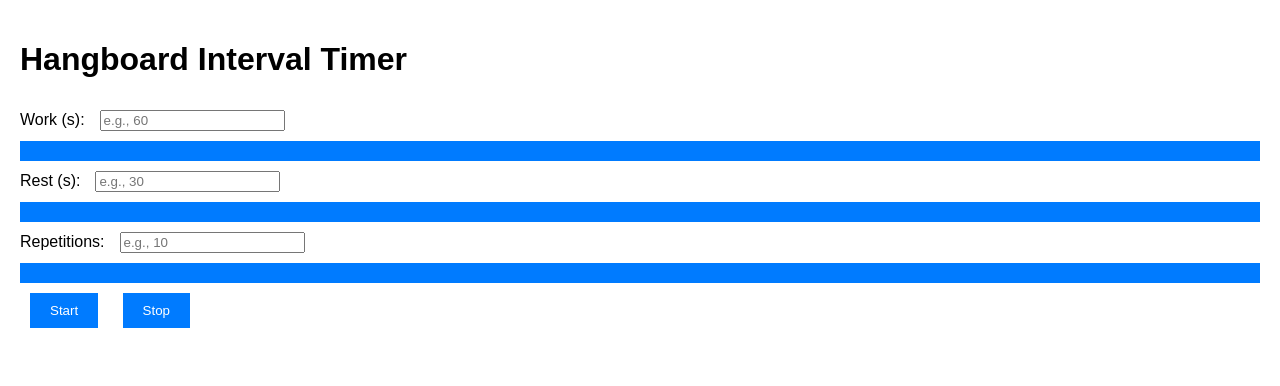
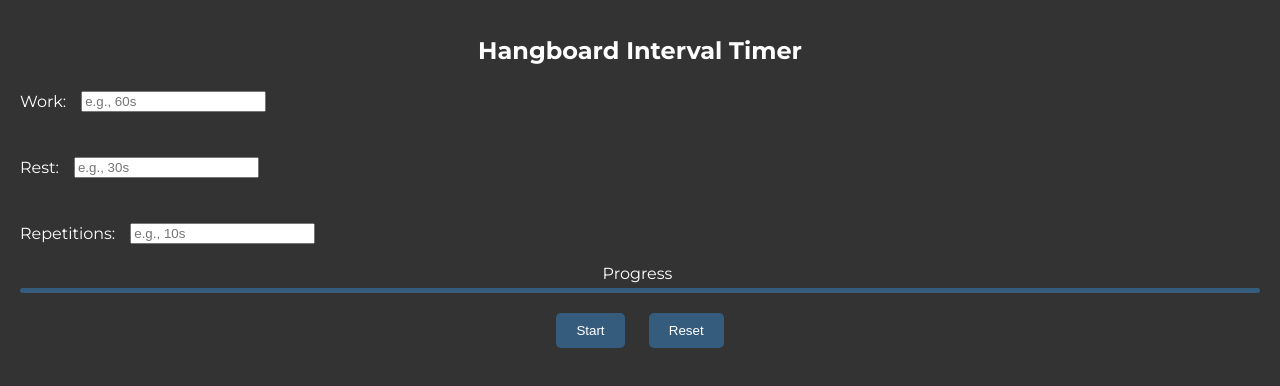
Before and after one commit to lilburnt/HIT, a plain HTML site: page index.html in a window 1280 px wide. Both pictures are taken after a click on the button "Start". Drawn offline with Linux system fonts and the light colour scheme.

Commit message:
Update index.html - reps are being used, updated color scheme, and added "pause" functionality

```diff
--- a/index.html
+++ b/index.html
@@ -4,70 +4,110 @@
     <meta charset="UTF-8">
     <meta name="viewport" content="width=device-width, initial-scale=1.0">
     <title>Interval Timer</title>
+    <link href="https://fonts.googleapis.com/css2?family=Montserrat:wght@400;500;700&display=swap" rel="stylesheet">
     <style>
-        .progressBar {
+        body {
+            font-family: 'Montserrat', sans-serif;
+            margin: 0;
+            padding: 20px;
+            box-sizing: border-box;
+            background-color: #333;
+            color: #fff;
+            text-align: center;
+        }
+        .workProgressBar {
             width: 100%;
-            height: 20px;
-            background-color: #007bff;
+            height: 5px;
+            background-color: #C06CB4;
             transition: width 0.5s;
+            border-radius: 5px;
+            margin-top: 5px;
+            margin-bottom: 10px;
+        }
+        .restProgressBar {
+            width: 100%;
+            height: 5px;
+            background-color: #6C5B7B;
+            transition: width 0.5s;
+            border-radius: 5px;
+            margin-top: 5px;
+            margin-bottom: 10px;
+        }
+        .overallProgressBar {
+            width: 100%;
+            height: 5px;
+            background-color: #355C7D;
+            transition: width 0.5s;
+            border-radius: 5px;
+            margin-top: 5px;
+            margin-bottom: 10px;
         }
         .interval {
             display: flex;
             align-items: center;
+            margin-bottom: 10px;
         }
         .label {
             margin-right: 5px;
-        }
-        body {
-            font-family: Arial, sans-serif;
-            margin: 0;
-            padding: 20px;
-            box-sizing: border-box;
-        }
-        label {
-            display: block;
-            margin-bottom: 10px;
         }
         input:invalid {
             border: 2px solid red;
         }
         input {
-            margin: 10px;
+            margin:10px;
         }
         button {
             margin: 10px;
             padding: 10px 20px;
-            background-color: #007bff;
+            background-color: #355C7D;
             color: #fff;
             border: none;
             cursor: pointer;
+            border-radius: 5px;
+        }
+        button:hover {
+            background-color: #182938; /* Darker shade on hover */
+        }
+        #timerText {
+            font-size: 24px;
+            margin-top: 20px;
         }
     </style>
 </head>
 <body>
-    <h1>Hangboard Interval Timer</h1>
+    <h1 style="font-size: 24px;">Hangboard Interval Timer</h1>
     <div class="interval">
-        <div class="label">Work (s):</div>
-        <input type="number" id="workDuration" placeholder="e.g., 60">
+        <div class="label">Work:</div>
+        <input type="number" id="workDuration" placeholder="e.g., 60s">
     </div>
-    <div id="workProgress" class="progressBar"></div>
+    <div id="workProgress" class="workProgressBar"></div>
     <div class="interval">
-        <div class="label">Rest (s):</div>
-        <input type="number" id="restDuration" placeholder="e.g., 30">
+        <div class="label">Rest:</div>
+        <input type="number" id="restDuration" placeholder="e.g., 30s">
     </div>
-    <div id="restProgress" class="progressBar"></div>
+    <div id="restProgress" class="restProgressBar"></div>
     <div class="interval">
         <div class="label">Repetitions:</div>
-        <input type="number" id="repetitions" placeholder="e.g., 10">
+        <input type="number" id="repetitions" placeholder="e.g., 10s">
     </div>
-    <div id="repProgress" class="progressBar"></div>
+    <div class="label"> Progress</div>
+    <div id="repProgress" class="overallProgressBar"></div>
     <button id="startButton" onclick="startTimer()">Start</button>
-    <button id="stopButton" onclick="stopTimer()">Stop</button>
+    <button id="pauseButton" onclick="pauseTimer()" style="display:none">Pause</button>
+    <button id="resumeButton" onclick="resumeTimer()" style="display:none">Resume</button>
+    <button id="stopButton" onclick="stopTimer()">Reset</button>
+    <div id="timerText"></div>
     <script>
         let timerId = null;
         let isWorkPhase = true; // Indicates if it's the work phase
         let repetitions = 0;
         let isFirstRun = true;
+        let totalReps = 0; // Store total repetitions required
+        let currentRep = 0; // Current repetition count
+
+        function updateTimerText(seconds) {
+            document.getElementById('timerText').textContent = `Time Left: ${seconds} seconds`;
+        }
 
         function updateProgressBar(id, progress) {
             document.getElementById(id).style.width = `${progress}%`;
@@ -76,40 +116,66 @@
         function stopTimer() {
             clearInterval(timerId);
             timerId = null;
-            document.getElementById('workProgress').style.width = '100%';
-            document.getElementById('restProgress').style.width = '100%';
-            document.getElementById('repetitions').textContent = 0; // Reset repetitions
+            document.getElementById('workProgress').style.width = '0%'; // Reset to 0% for visual indication
+            document.getElementById('restProgress').style.width = '0%'; // Reset to 0% for visual indication
+            document.getElementById('timerText').textContent = '';
+            document.getElementById('pauseButton').style.display = 'none';
+            document.getElementById('startButton').style.display = 'inline-block';
             isWorkPhase = true;
-            isFirstRun = true; // Reset to initial state
+            isFirstRun = true;
+            currentRep = 0; // Reset current repetition count
+        }
+
+        function pauseTimer() {
+            clearInterval(timerId);
+            timerId = null;
+            document.getElementById('pauseButton').style.display = 'none';
+            document.getElementById('resumeButton').style.display = 'inline-block';
+        }
+
+        function resumeTimer() {
+            document.getElementById('resumeButton').style.display = 'none';
+            document.getElementById('pauseButton').style.display = 'inline-block';
+            startTimer();
         }
 
         function startTimer() {
-            if (timerId) return; // Prevent multiple concurrent timers
+            if (timerId) return; // Prevent multiple timers
+            document.getElementById('pauseButton').style.display = 'inline-block'; // Show pause button
+            document.getElementById('startButton').style.display = 'none'; // Hide start button
 
             const workDuration = parseInt(document.getElementById('workDuration').value, 10);
             const restDuration = parseInt(document.getElementById('restDuration').value, 10);
-            let duration = isWorkPhase ? workDuration : restDuration;
-            let elapsedTime = 0;
+            totalReps = parseInt(document.getElementById('repetitions').value, 10);
 
-            if (isNaN(workDuration) || isNaN(restDuration) || workDuration <= 0 || restDuration <= 0) {
-                alert("Please enter valid positive numbers for both durations.");
+            if (isFirstRun) currentRep = 0; // Reset repetitions on first run
+
+            if (isNaN(workDuration) || isNaN(restDuration) || isNaN(totalReps) || workDuration <= 0 || restDuration <= 0 || totalReps <= 0) {
+                alert("Please enter valid positive numbers for all inputs.");
                 stopTimer();
                 return;
             }
 
+            let duration = isWorkPhase ? workDuration : restDuration;
+            let elapsedTime = 0;
+
             timerId = setInterval(() => {
                 if (elapsedTime < duration) {
                     elapsedTime++;
-                    const progress = ((duration - elapsedTime) / duration) * 100;
+                    const progress = (elapsedTime / duration) * 100;
                     const progressBarId = isWorkPhase ? 'workProgress' : 'restProgress';
                     updateProgressBar(progressBarId, progress);
+                    updateTimerText(duration - elapsedTime);
                 } else {
-                    if (isWorkPhase && !isFirstRun) { // Increment repetitions if we just finished a work phase
-                        repetitions++;
-                        document.getElementById('repetitions').textContent = repetitions;
+                    if (!isWorkPhase) { // Increment repetitions if we just finished a rest phase
+                        currentRep++;
+                        if (currentRep >= totalReps) {
+                            alert("Completed all repetitions!");
+                            stopTimer();
+                            return;
+                        }
                     }
                     isWorkPhase = !isWorkPhase; // Toggle phase
-                    isFirstRun = false; // No longer the first run after the first phase
                     clearInterval(timerId);
                     timerId = null;
                     startTimer(); // Start next phase
```
